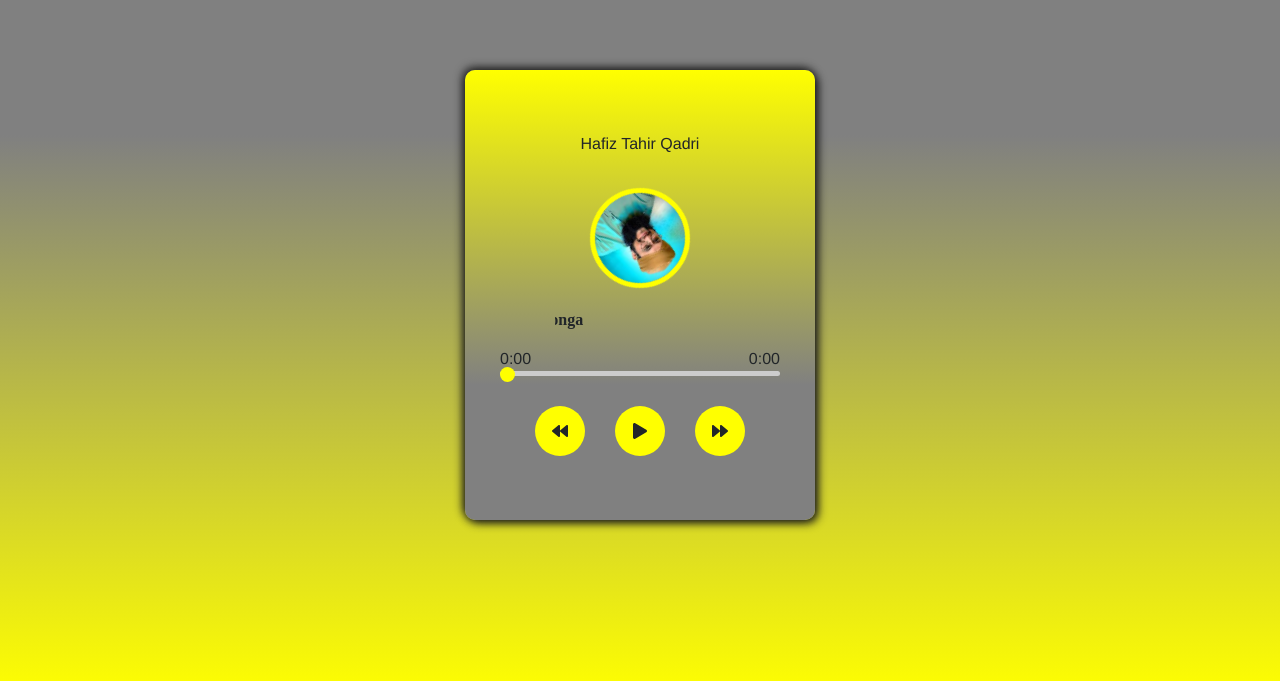
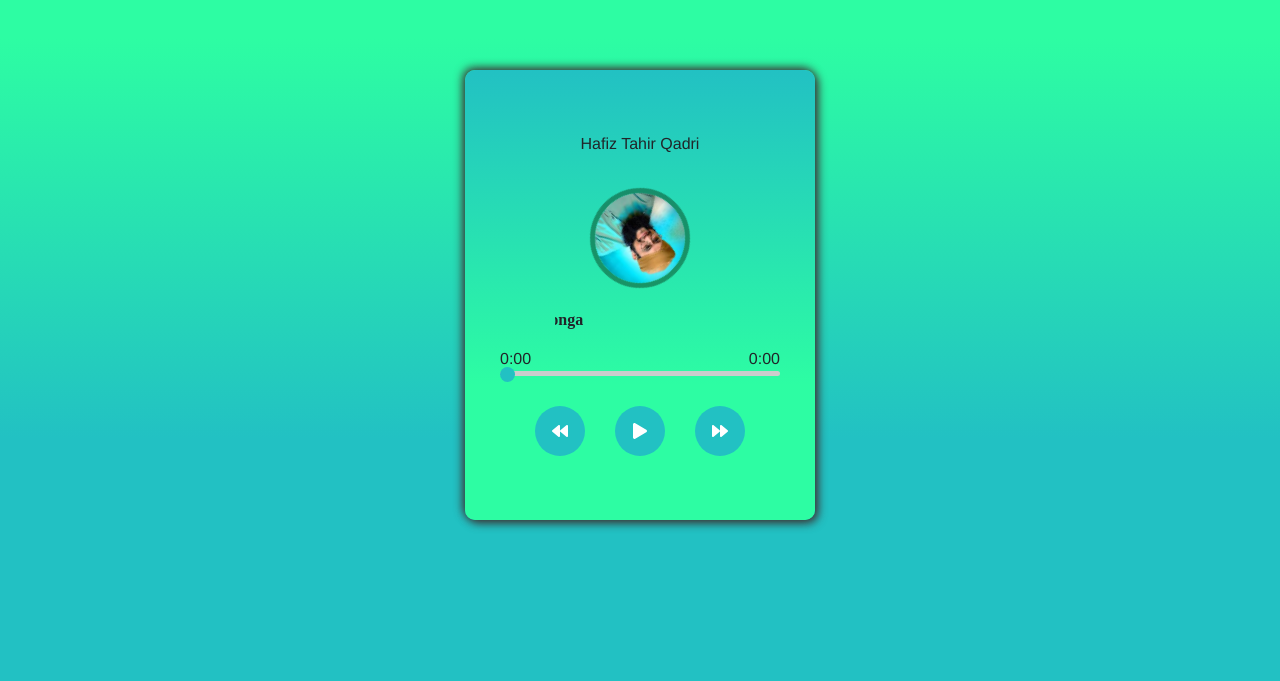
Before and after one commit to MuhammadAsif46/Music-player, a React (Vite) app: page / in a window 1280 px wide. Shown: the part 105-786 px from the top of the page. Built offline with nearby package versions, Linux system fonts and the light colour scheme.

Commit message:
changes color theme

```diff
--- a/index.html
+++ b/index.html
@@ -7,8 +7,11 @@
     <link href="https://cdn.jsdelivr.net/npm/bootstrap@5.0.2/dist/css/bootstrap.min.css" rel="stylesheet" integrity="sha384-EVSTQN3/azprG1Anm3QDgpJLIm9Nao0Yz1ztcQTwFspd3yD65VohhpuuCOmLASjC" crossorigin="anonymous">
     <title>Vite + React</title>
   </head>
-  <body class="" style="background: linear-gradient(to top, yellow,gray 70%);height: 100vh;"
-  >
+  <body class="" style="
+  background: rgb(34,193,195);
+background: linear-gradient(0deg, rgba(34,193,195,1) 32%, rgba(45,253,163,1) 82%);
+  ">
+  <!-- style="background: linear-gradient(to top, yellow,gray 70%);height: 100vh;" -->
     <div id="root"></div>
     <script type="module" src="/src/main.jsx"></script>
     <script src="https://cdn.jsdelivr.net/npm/bootstrap@5.0.2/dist/js/bootstrap.bundle.min.js" integrity="sha384-MrcW6ZMFYlzcLA8Nl+NtUVF0sA7MsXsP1UyJoMp4YLEuNSfAP+JcXn/tWtIaxVXM" crossorigin="anonymous"></script>
--- a/src/App.css
+++ b/src/App.css
@@ -53,7 +53,9 @@
 .box-1{
 
   /* background: linear-gradient(yellow,-20%, gray); */
-  background: linear-gradient( yellow,gray 70%)
+  /* background: linear-gradient( yellow,gray 70%) */
+  /* background: rgb(34,193,195); */
+  background: linear-gradient( rgba(34,193,195,1), rgba(45,253,163,1) 70%)
 }
 
 .center{
@@ -72,7 +74,7 @@
   height: 100px;
   margin-bottom: 20px;
   border-radius: 50%;
-  border: 5px solid yellow;
+  border: 5px solid rgba(13, 97, 60, 0.623);
 }
 
 .box-1{
@@ -80,7 +82,7 @@ flex-direction: column;
  width: 350px;
  height: 450px;
  border-radius: 10px;
- box-shadow: 3px 3px 10px rgba(26,26,26),-2px -2px 10px rgba(26,26,26)
+ box-shadow: 3px 3px 10px rgb(59, 57, 57),-2px -2px 10px rgb(59, 56, 56)
 }
 
 .art-name{
@@ -129,7 +131,7 @@ flex-direction: column;
 
 .ctrl{
   cursor: pointer;
-  background-color: yellow;
+  background-color: rgba(34,193,195,1);
   height: 50px;
   width: 50px;
   border-radius: 50%;
@@ -176,7 +178,7 @@ flex-direction: column;
   cursor: pointer;
   position: absolute;
   border: 10px;
-  background-color: yellow;
+  background-color: rgba(34,193,195,1);
   width: 0%;
   height: 100%;
   transition: width 0.1s;
@@ -208,21 +210,22 @@ input[type="range"] {
 
 /* Style the track (line) */
 input[type="range"]::-webkit-slider-runnable-track {
-  background: linear-gradient(to right, red 0%, red calc(var(--value) * 1%), #ccc calc(var(--value) * 1%), #ccc 100%);
+  background: linear-gradient(to right, rgba(34,193,195,1) 0%, rgba(34,193,195,1) calc(var(--value) * 1%), rgba(34,193,195,1) calc(var(--value) * 1%), rgba(34,193,195,1) 100%);
   height: 5px;  border-radius: 5px; /* Rounded corners */
 }
+
 
 /* Style the thumb (circle) */
 input[type="range"]::-webkit-slider-thumb {
   -webkit-appearance: none; /* Remove default styling */
   width: 15px; /* Set width */
   height: 15px; /* Set height */
-  background-color: yellow; /* Set thumb color */
+  background-color: rgba(34,193,195,1); /* Set thumb color */
   border-radius: 50%; /* Circular shape */
   /* margin-top: -8px; Adjust vertical position */
 }
 
 /* Adjust thumb position */
 input[type="range"]:focus::-webkit-slider-thumb {
-  box-shadow: 0 0 0 0.2rem rgba(199, 187, 80, 0.651); /* Add focus effect */
+  box-shadow: 0 0 0 0.2rem rgba(107, 104, 79, 0.651); /* Add focus effect */
 }
--- a/src/MusicPlayer.jsx
+++ b/src/MusicPlayer.jsx
@@ -119,13 +119,13 @@ const MusicPlayer = () => {
         </div>
         <div className="msc center">
           <div className="ctrl center" onClick={backwardHandler}>
-            <FaBackward />
+            <FaBackward color="#fff"/>
           </div>
           <div className="ctrl center" id="playing" onClick={togglePlayPause}>
-            {isPlaying ? <FaPause /> : <FaPlay />}
+            {isPlaying ? <FaPause color="#fff"/> : <FaPlay color="#fff"/>}
           </div>
           <div className="ctrl center" onClick={forwardHandler}>
-            <FaForward />
+            <FaForward color="#fff"/>
           </div>
         </div>
       </div>
```
